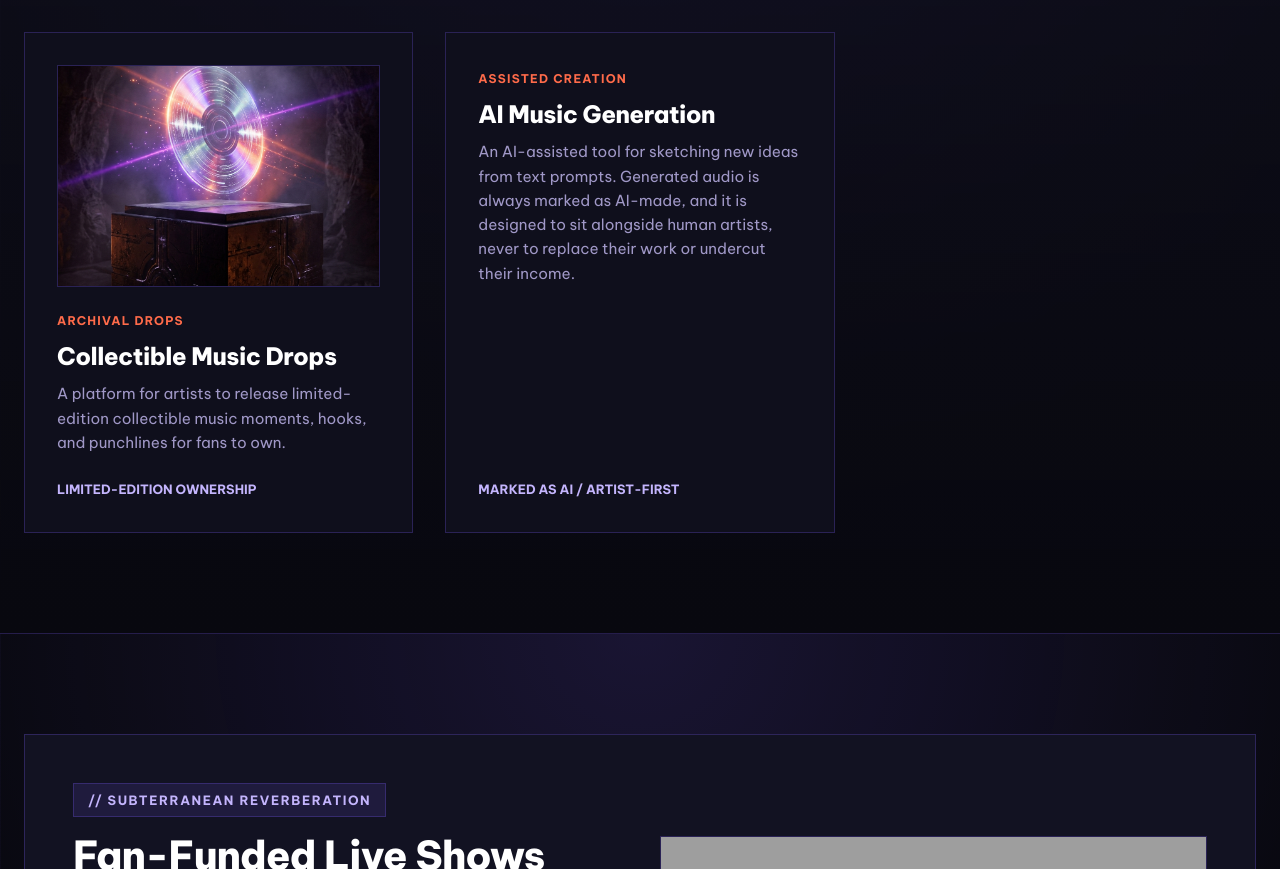
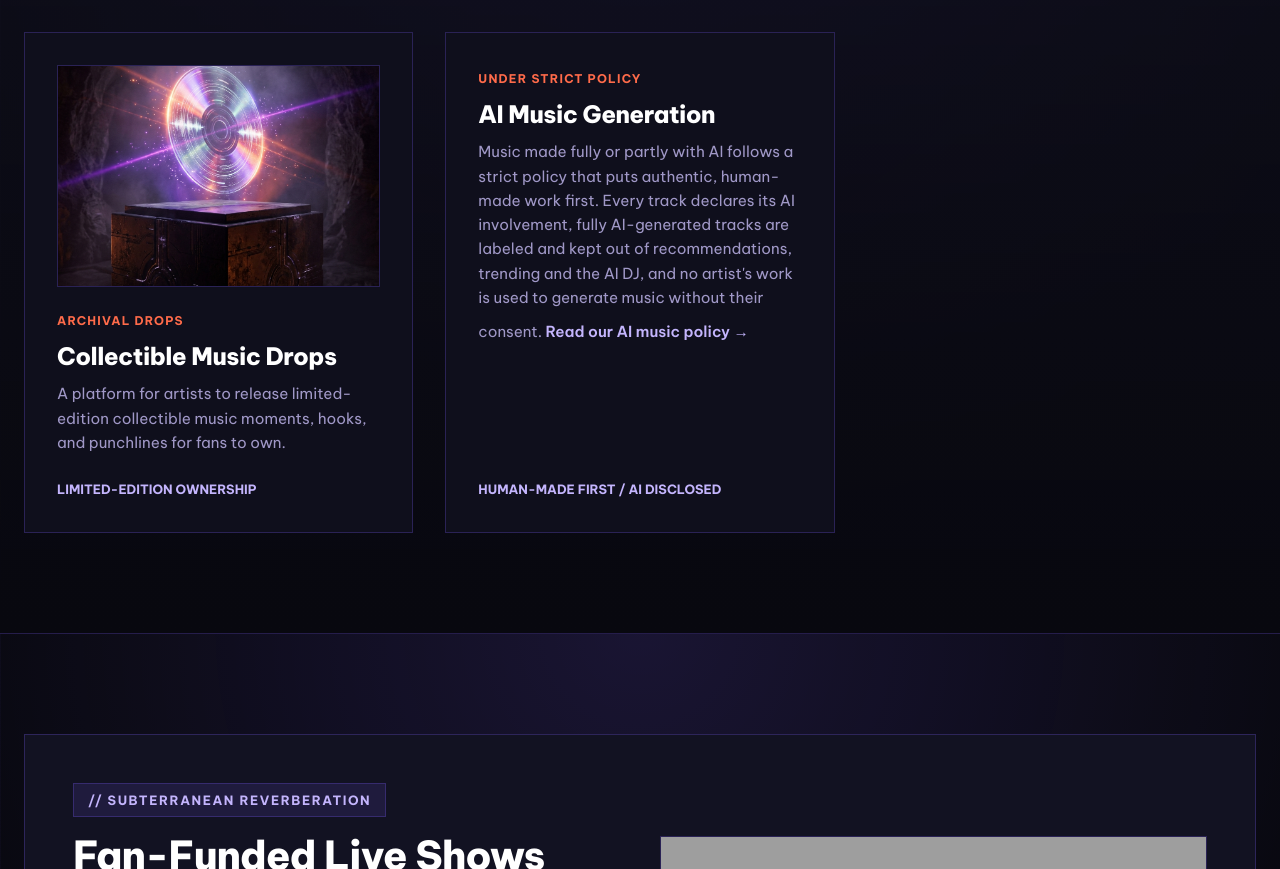
Before and after one commit to akoita/resonate-website, a plain HTML site: page index.html in a window 1280 px wide. Shown: the part 1772-2641 px from the top of the page. Drawn offline with Linux system fonts and the light colour scheme; grey boxes are pictures that could not be loaded.

Commit message:
Reframe AI Music Generation card around the AI music policy
Lead with the human-made-first policy (disclosure, AI tracks kept out of
promotion, consent) and link to the policy doc.

Co-Authored-By: Claude Opus 5.5 <noreply@anthropic.com>

```diff
--- a/index.html
+++ b/index.html
@@ -955,14 +955,15 @@
         <!-- Product 5: AI Music Generation -->
         <div class="product-card">
           <div>
-            <span class="product-badge">Assisted Creation</span>
+            <span class="product-badge">Under Strict Policy</span>
             <h3 class="product-name">AI Music Generation</h3>
             <p class="product-desc">
-              An AI-assisted tool for sketching new ideas from text prompts. Generated audio is always marked as AI-made, and it is designed to sit alongside human artists, never to replace their work or undercut their income.
+              Music made fully or partly with AI follows a strict policy that puts authentic, human-made work first. Every track declares its AI involvement, fully AI-generated tracks are labeled and kept out of recommendations, trending and the AI DJ, and no artist's work is used to generate music without their consent.
+              <a href="https://github.com/akoita/resonate/blob/main/docs/features/ai_music_integrity.md" target="_blank" rel="noopener" style="display: inline-block; margin-top: 10px; color: var(--accent-lavender); font-weight: 600;">Read our AI music policy &rarr;</a>
             </p>
           </div>
           <div style="font-size: 0.8rem; color: var(--accent-lavender); font-weight: 700;">
-            MARKED AS AI / ARTIST-FIRST
+            HUMAN-MADE FIRST / AI DISCLOSED
           </div>
         </div>
 
```
